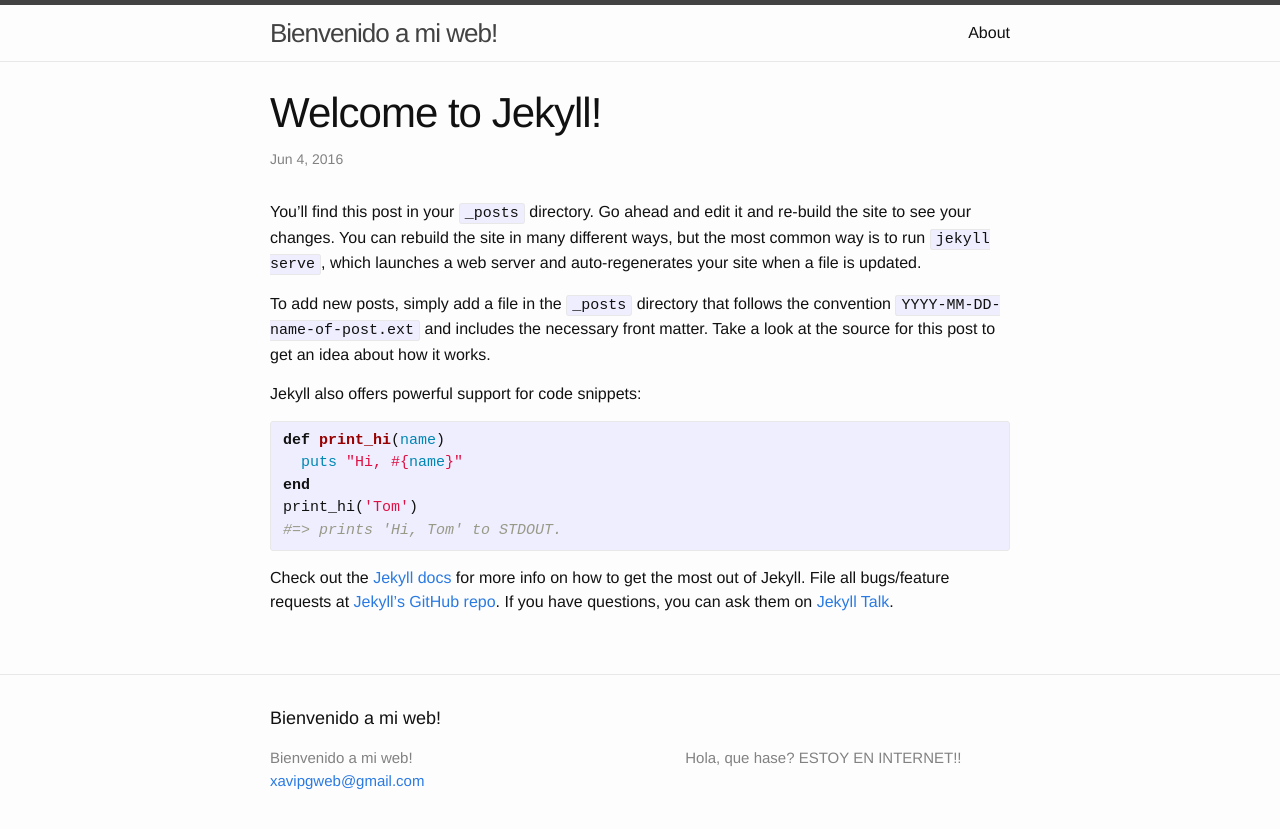
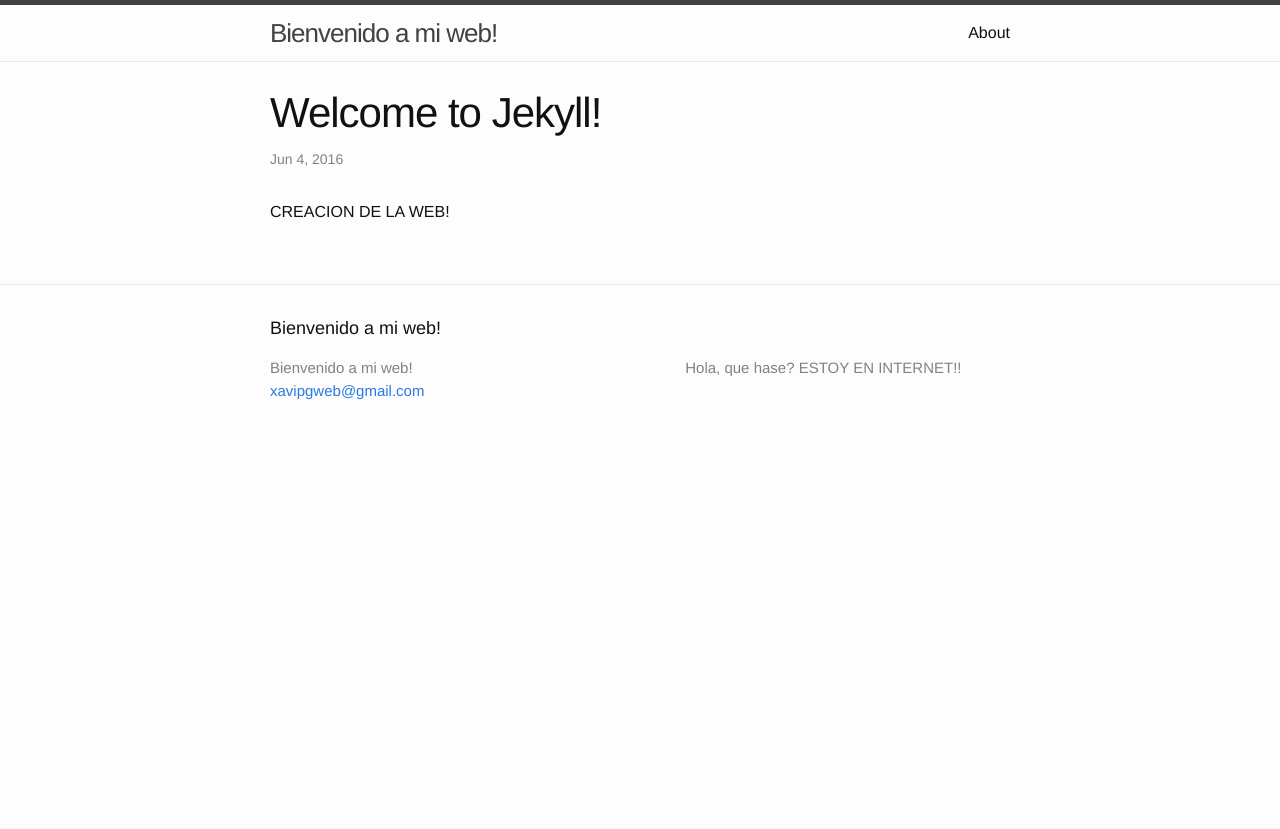
Before and after one commit to xavipgweb/xavipgweb.github.io, a Jekyll site: the page built from _posts/2016-06-04-welcome-to-jekyll.markdown, in a window 1280 px wide. Shown: the top 829 px of the page. Built offline with Jekyll 4.4.1, drawn with Linux system fonts in a browser that asks for light colours.

Commit message:
Update 2016-06-04-welcome-to-jekyll.markdown

```diff
--- a/_posts/2016-06-04-welcome-to-jekyll.markdown
+++ b/_posts/2016-06-04-welcome-to-jekyll.markdown
@@ -4,22 +4,4 @@
 date:   2016-06-04 16:07:54 +0200
 categories: jekyll update
 ---
-You’ll find this post in your `_posts` directory. Go ahead and edit it and re-build the site to see your changes. You can rebuild the site in many different ways, but the most common way is to run `jekyll serve`, which launches a web server and auto-regenerates your site when a file is updated.
-
-To add new posts, simply add a file in the `_posts` directory that follows the convention `YYYY-MM-DD-name-of-post.ext` and includes the necessary front matter. Take a look at the source for this post to get an idea about how it works.
-
-Jekyll also offers powerful support for code snippets:
-
-{% highlight ruby %}
-def print_hi(name)
-  puts "Hi, #{name}"
-end
-print_hi('Tom')
-#=> prints 'Hi, Tom' to STDOUT.
-{% endhighlight %}
-
-Check out the [Jekyll docs][jekyll-docs] for more info on how to get the most out of Jekyll. File all bugs/feature requests at [Jekyll’s GitHub repo][jekyll-gh]. If you have questions, you can ask them on [Jekyll Talk][jekyll-talk].
-
-[jekyll-docs]: http://jekyllrb.com/docs/home
-[jekyll-gh]:   https://github.com/jekyll/jekyll
-[jekyll-talk]: https://talk.jekyllrb.com/
+CREACION DE LA WEB!
```
